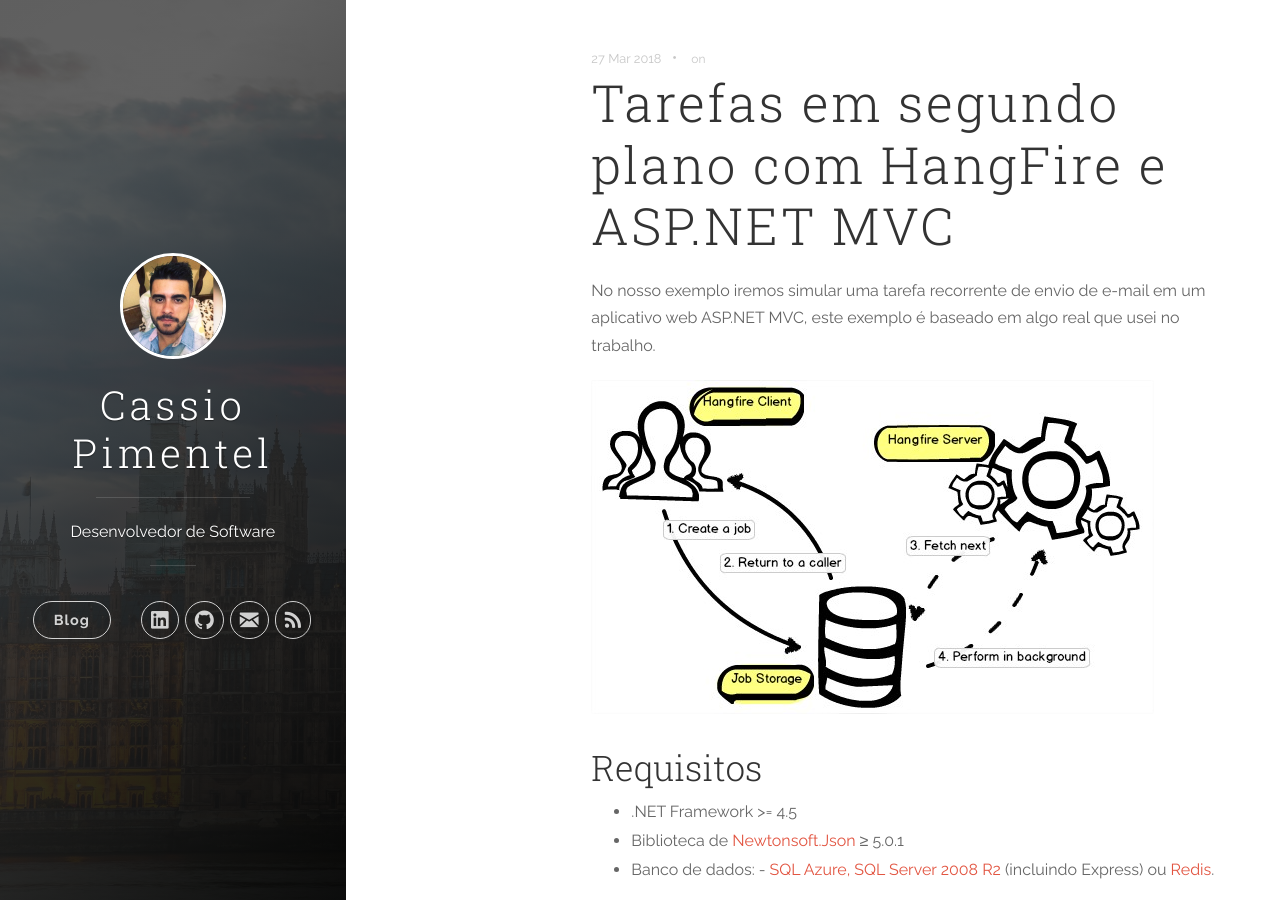
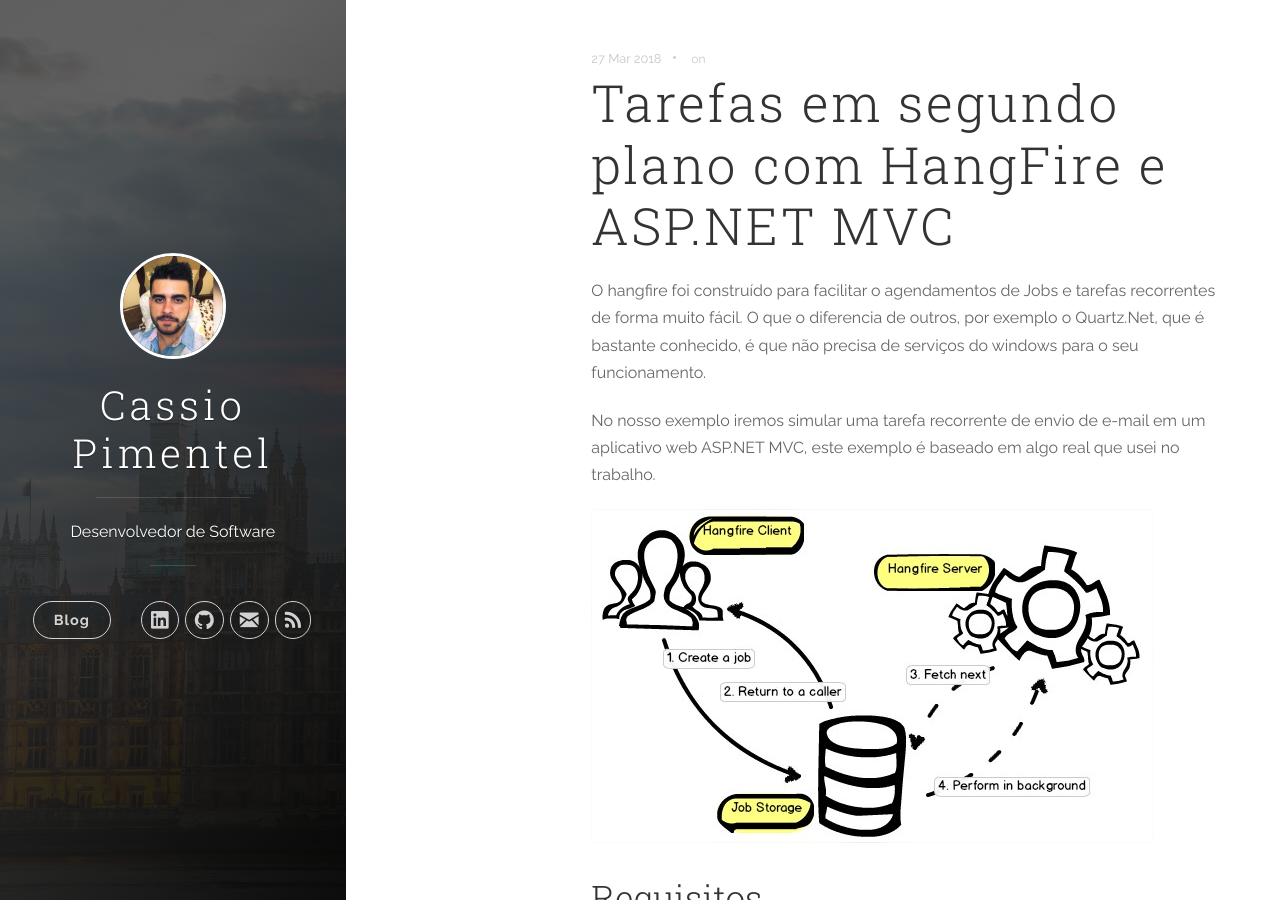
Before and after one commit to CassioPimentel/cassiopimentel.github.io, a Jekyll site: the page built from _posts/2018-03-27-Tarefas-em-segundo-plano-com-HangFire-e-ASP-NET-MVC.markdown, in a window 1280 px wide and 900 px high. Built offline with Jekyll 4.4.1, drawn with Linux system fonts in a browser that asks for light colours; nearby versions of some CDN libraries; comment, search, counter and statistics services are not loaded.

Commit message:
Update 2018-03-27-Tarefas-em-segundo-plano-com-HangFire-e-ASP-NET-MVC.markdown

```diff
--- a/_posts/2018-03-27-Tarefas-em-segundo-plano-com-HangFire-e-ASP-NET-MVC.markdown
+++ b/_posts/2018-03-27-Tarefas-em-segundo-plano-com-HangFire-e-ASP-NET-MVC.markdown
@@ -4,6 +4,8 @@
 description: "O hangfire foi construído para facilitar o agendamentos de Jobs e tarefas recorrentes de forma muito fácil. O que o diferencia de outros, por exemplo o Quartz.Net, que é bastante conhecido, é que não precisa de serviços do windows para o seu funcionamento."
 
 ---
+
+O hangfire foi construído para facilitar o agendamentos de Jobs e tarefas recorrentes de forma muito fácil. O que o diferencia de outros, por exemplo o Quartz.Net, que é bastante conhecido, é que não precisa de serviços do windows para o seu funcionamento.
 
 No nosso exemplo iremos simular uma tarefa recorrente de envio de e-mail em um aplicativo web ASP.NET MVC, este exemplo é baseado em algo real que usei no trabalho.
 
```
